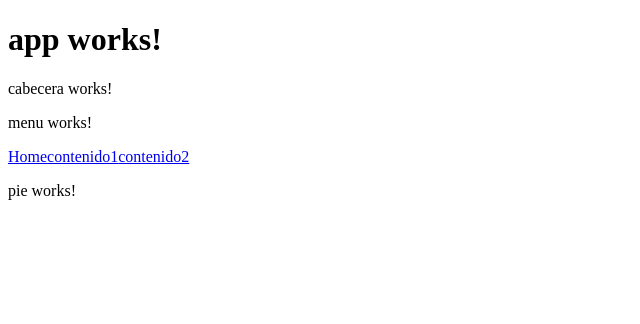
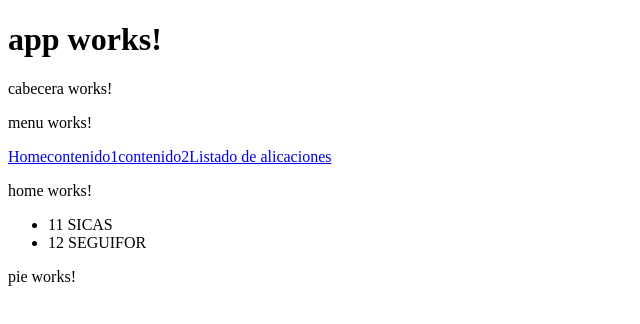
Before and after one commit to felixosle/Angular2-Playground, an Angular app: page /aplicaciones in a window 1280 px wide. Before the commit this address led to /. Shown: the top 324 px of the page, without its empty margins (0-640 px from the left). Built offline with nearby package versions, Linux system fonts and the light colour scheme.

Commit message:
implementado aplicacion.service de mock

```diff
--- /dev/null
+++ b/src/app/aplicacion.service.ts
@@ -0,0 +1,12 @@
+import { Injectable } from '@angular/core';
+import {Aplicacion} from './aplicacion';
+import {APLICACIONES} from './mock-aplicaciones';
+
+@Injectable()
+export class AplicacionService {
+    getAplicaciones():Aplicacion[]{
+      return APLICACIONES;
+    }
+  constructor() { }
+
+}
--- /dev/null
+++ b/src/app/aplicacion.ts
@@ -0,0 +1,7 @@
+export class Aplicacion{
+  id: number;
+  nombre: string;
+  version: string;
+  icono: string;
+  menu:[string];
+}
--- a/src/app/app.component.html
+++ b/src/app/app.component.html
@@ -9,6 +9,7 @@
   <a class="mdl-navigation__link" [routerLink]="['/']">Home</a>
   <a class="mdl-navigation__link" [routerLink]="['/contenido1']">contenido1</a>
   <a class="mdl-navigation__link" [routerLink]="['/contenido2']">contenido2</a>
+  <a class="mdl-navigation__link" [routerLink]="['/aplicaciones']">Listado de alicaciones</a>
 </nav>
 
  <!-- Router Outlet -->
--- a/src/app/app.module.ts
+++ b/src/app/app.module.ts
@@ -14,7 +14,7 @@ import { Contenido1Component } from './contenido1/contenido1.component';
 import { Contenido2Component } from './contenido2/contenido2.component';
 import { BienvenidaComponent } from './bienvenida/bienvenida.component';
 
-
+import {AplicacionService} from './aplicacion.service';
 
 @NgModule({
   declarations: [
@@ -33,7 +33,7 @@ import { BienvenidaComponent } from './bienvenida/bienvenida.component';
     HttpModule,
     routing
   ],
-  providers: [],
+  providers: [AplicacionService],
   bootstrap: [AppComponent]
 })
 export class AppModule { }
--- a/src/app/app.routes.ts
+++ b/src/app/app.routes.ts
@@ -6,13 +6,15 @@ import { Routes, RouterModule } from '@angular/router';
 import { Contenido1Component } from './contenido1/contenido1.component';
 import { Contenido2Component } from './contenido2/contenido2.component';
 import { BienvenidaComponent } from './bienvenida/bienvenida.component';
+import { HomeComponent } from './shared/layout/home/home.component';
 
 // Route Configuration
 export const routes: Routes = [
   { path: '', redirectTo: '/bienvenida', pathMatch: 'full' },
   { path: 'bienvenida', component: BienvenidaComponent },
   { path: 'contenido1', component: Contenido1Component },
-  { path: 'contenido2', component: Contenido2Component }
+  { path: 'contenido2', component: Contenido2Component },
+  { path: 'aplicaciones', component: HomeComponent }
 ];
 
 // Deprecated provide
--- a/src/app/bienvenida/bienvenida.component.html
+++ b/src/app/bienvenida/bienvenida.component.html
@@ -1,3 +1,3 @@
 <p>
-  bienvenida works!
+  Página de bienvenida works!
 </p>
--- /dev/null
+++ b/src/app/mock-aplicaciones.ts
@@ -0,0 +1,13 @@
+import { Aplicacion } from './aplicacion';
+
+export const APLICACIONES: Aplicacion[]= [
+  { id: 11, nombre: 'SICAS', version:'214_185_198', icono:'sicas', menu:['opcion1', 'opcion2', 'opcion3'] },
+  { id: 12, nombre: 'SEGUIFOR', version:'198', icono:'seguifor', menu:['opcion1', 'opcion2', 'opcion3', 'opcion4'] },
+ /* { id: 13, nombre: 'SICE' },
+  { id: 14, nombre: 'OVEM' },
+  { id: 15, nombre: 'OVAD' },
+  { id: 16, nombre: 'APP_ANDROID' },
+  { id: 17, nombre: 'APP_IOS' },
+  { id: 18, nombre: 'DEPA' }
+  */
+];
--- a/src/app/shared/layout/home/home.component.html
+++ b/src/app/shared/layout/home/home.component.html
@@ -1,3 +1,9 @@
 <p>
   home works!
 </p>
+
+<ul class="aplicaciones">
+  <li *ngFor="let aplicacion of aplicaciones">
+    <span>{{aplicacion.id}} {{aplicacion.nombre}}</span>
+  </li>
+</ul>
--- a/src/app/shared/layout/home/home.component.ts
+++ b/src/app/shared/layout/home/home.component.ts
@@ -1,15 +1,25 @@
 import { Component, OnInit } from '@angular/core';
+import {AplicacionService} from '../../../aplicacion.service';
+import {Aplicacion} from '../../../aplicacion';
 
 @Component({
   selector: 'app-home',
   templateUrl: './home.component.html',
-  styleUrls: ['./home.component.css']
+  styleUrls: ['./home.component.css'],
+  providers: [AplicacionService]
 })
 export class HomeComponent implements OnInit {
 
-  constructor() { }
+  constructor(private aplicacionService: AplicacionService) { }
+
+  aplicaciones: Aplicacion[];
+
+  getAplicaciones(): void{
+   this.aplicaciones= this.aplicacionService.getAplicaciones();
+  }
 
   ngOnInit() {
+    this.getAplicaciones();
   }
 
 }
```
Also changed, not shown: 1 other file (tests, documents, lock files or other folders).
